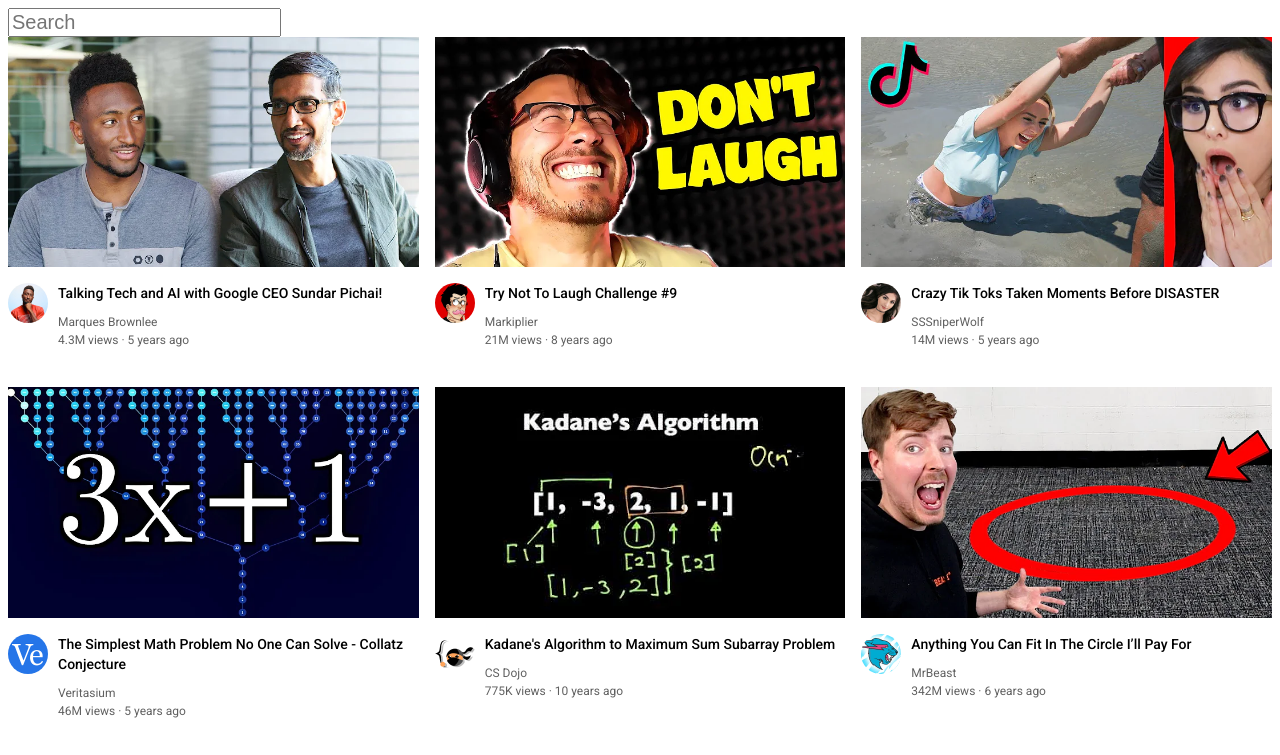
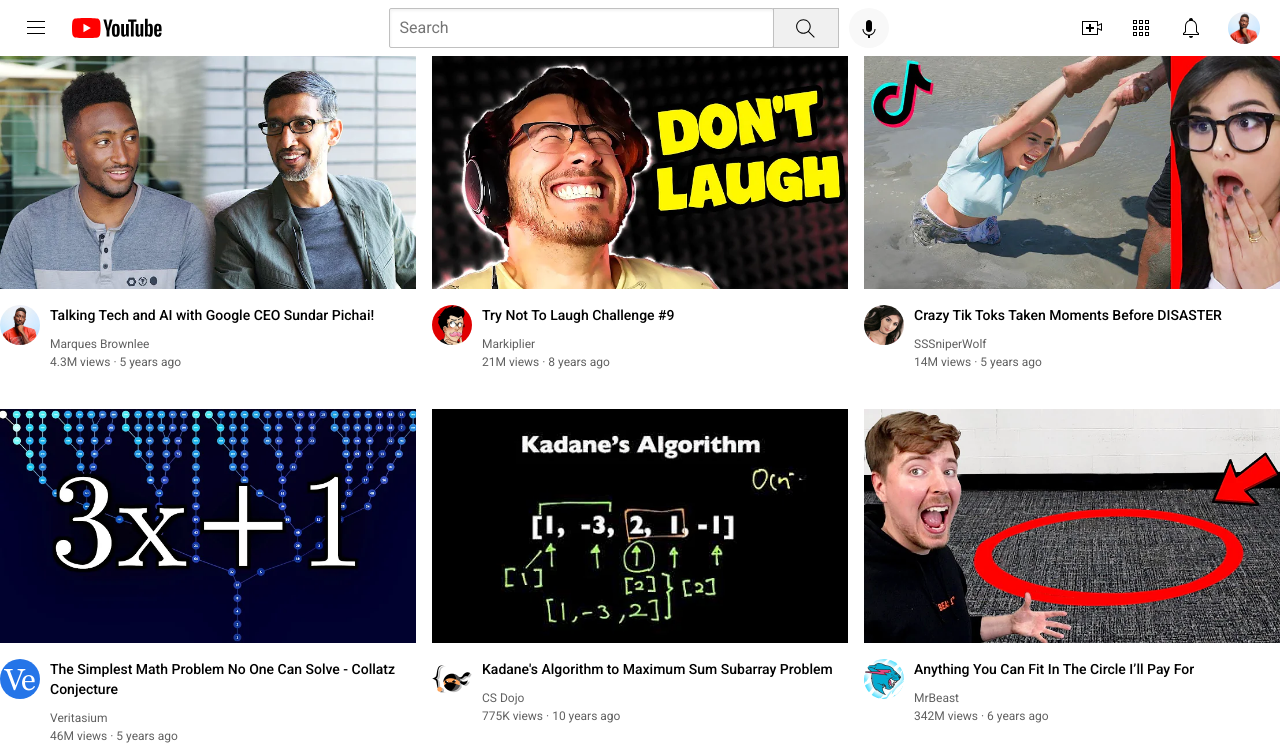
Before and after one commit to pravishmisra311-lgtm/HTML-CSS-Revision, a plain HTML site: page index.html in a window 1280 px wide. Shown: the top 755 px of the page. Drawn offline with Linux system fonts and the light colour scheme.

Commit message:
Header created

```diff
--- a/index.html
+++ b/index.html
@@ -13,11 +13,25 @@
 <body>
 
   <div class="header">
-    <div class="left-section"></div>
+    <div class="left-section">
+      <img class="hamburger-menu" src="icons/hamburger-menu.svg" alt="">
+      <img class="youtube-logo" src="icons/youtube-logo.svg" alt="">
+    </div>
     <div class="middle-section">
       <input class="search-bar" type="text" placeholder="Search">
+      <button class="search-button">
+        <img class="search-icon" src="icons/search.svg" alt="">
+      </button>
+      <button class="mic-button">
+        <img class="voice-search-icon" src="icons/voice-search-icon.svg" alt="">
+      </button>
     </div>
-    <div class="right-section"></div>
+    <div class="right-section">
+      <img  class="upload-icon" src="icons/upload.svg">
+      <img class="youtube-apps-icon" src="icons/youtube-apps.svg">
+      <img class="notifications-icon" src="icons/notifications.svg">
+      <img class="current-user-picture" src="channels/channel-1.jpg">
+    </div>
 
 
   </div>
--- a/styles/general.css
+++ b/styles/general.css
@@ -3,3 +3,6 @@ p{
             margin-top: 0;
             margin-bottom: 0;
         }
+body{
+    margin:0;
+    }
--- a/styles/header.css
+++ b/styles/header.css
@@ -1,4 +1,90 @@
 .search-bar{
                 font-size:20px;
                 display:block;
-            }
+}
+.header{
+    height:56px;
+    display:flex;
+    flex-direction:row;
+    justify-content:space-between;
+}
+.left-section{
+    display:flex;
+    align-items:center;
+}
+.hamburger-menu{
+    height:24px;
+    margin-right:24px;
+    margin-left:24px;
+}
+.youtube-logo{
+    height:20px;
+}
+.middle-section{
+    flex:1;
+    margin-left:70px;
+    margin-right:35px;
+    max-width:500px;
+    display:flex;
+    align-items:center;
+}
+.search-button{
+    height:40px;
+    width:66px;
+    background-color:rgb(240, 240, 240);
+    border:1px solid rgb(192, 192, 192);
+    margin-left:-1px;
+    margin-right:10px;
+}
+.mic-button{
+    height:40px;
+    width:40px;
+    border-radius:20px;
+    border:none;
+    background-color:rgb(248, 248, 248);
+}
+.voice-search-icon{
+    height:24px;
+    margin-top:4px;
+
+}
+.search-icon{
+    height:25px;
+    margin-top:4px;
+}
+.search-bar{
+    flex:1;
+    height:36px;
+    padding-left:10px;
+    font-size:16px;
+    border:1px solid rgb(192, 192, 192);
+    border-radius:2px;
+    box-shadow:inset 1px 2px 3px rgba(0,0,0,0.05);
+    width:0;
+}
+.search-bar::placeholder{
+    font-size:16px;
+    font-family:Roboto,Arial;
+}
+.right-section{
+    width:180px;
+    margin-right:20px;
+    display:flex;
+    align-items:center;
+    justify-content:space-between;
+    flex-shrink:0;
+}
+.upload-icon{
+    height:24px;
+}
+.youtube-apps-icon{
+    height:24px;
+}
+.notifications-icon{
+    height:24px;
+}
+.current-user-picture{
+    height:32px;
+    width:32px;
+    border-radius:50%;
+}
```
Also changed, not shown: flexbox.html (renamed from channels/flexbox.html), icons/hamburger-menu.svg (added), icons/notifications.svg (added), icons/search.svg (added), icons/upload.svg (added), icons/voice-search-icon.svg (added), icons/youtube-apps.svg (added), icons/youtube-logo.svg (added).
